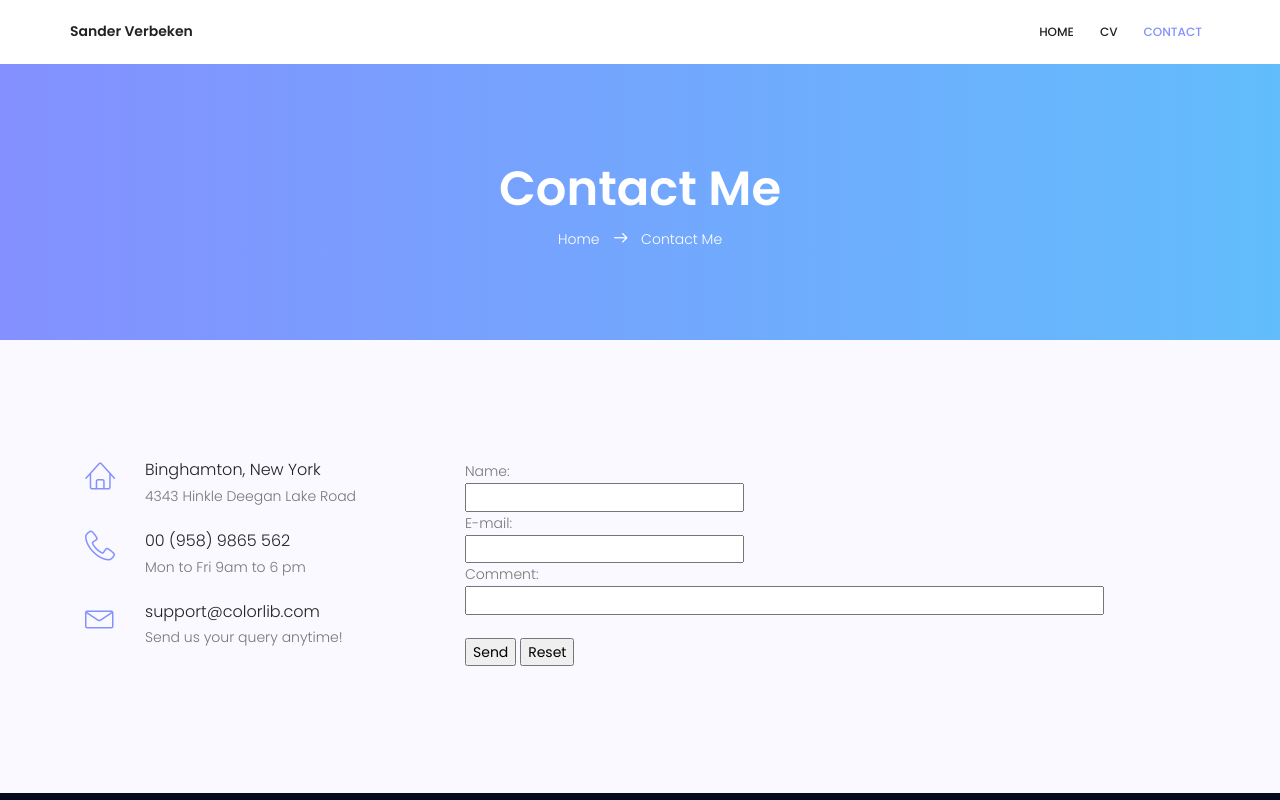
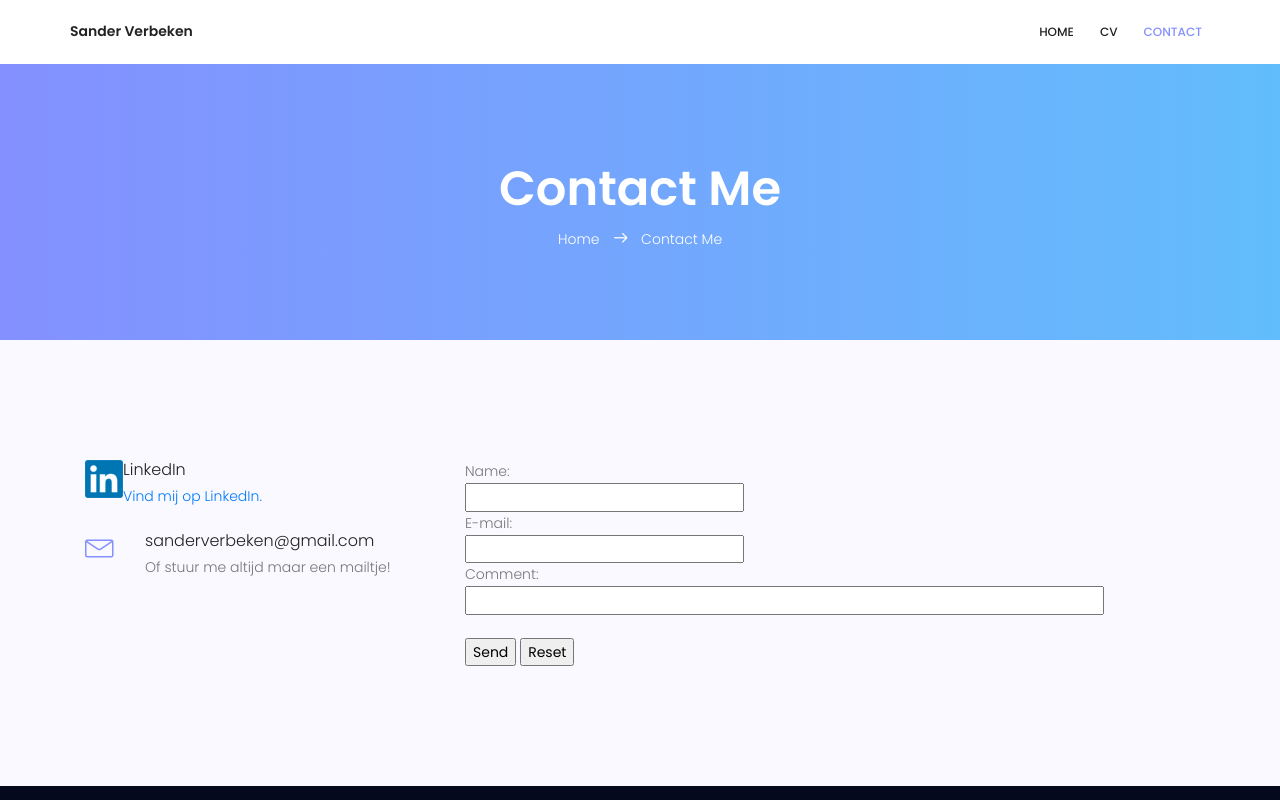
Before and after one commit to SanderVerbeken/SanderVerbeken.github.io, a plain HTML site: page contact.html in a window 1280 px wide. Shown: the top 800 px of the page. Drawn offline with nearby package versions, Linux system fonts and the light colour scheme; some packages are replaced by stand-ins of ours.

Commit message:
Finished. now only need to change the details.

```diff
--- a/contact.html
+++ b/contact.html
@@ -73,22 +73,15 @@
 						<div class="col-lg-4 d-flex flex-column address-wrap">
 							<div class="single-contact-address d-flex flex-row">
 								<div class="icon">
-									<span class="lnr lnr-home"></span>
+<!--									<span class="lnr lnr-home"></span>-->
+									<img src="img/linkedin.png" alt="LinkedIn">
 								</div>
 								<div class="contact-details">
-									<h5>Binghamton, New York</h5>
-									<p>
-										4343 Hinkle Deegan Lake Road
+									<a href="https://www.linkedin.com/in/sander-verbeken-341b0b1a2/">
+									<h5>LinkedIn</h5>
+									<p>Vind mij op LinkedIn.
 									</p>
-								</div>
-							</div>
-							<div class="single-contact-address d-flex flex-row">
-								<div class="icon">
-									<span class="lnr lnr-phone-handset"></span>
-								</div>
-								<div class="contact-details">
-									<h5>00 (958) 9865 562</h5>
-									<p>Mon to Fri 9am to 6 pm</p>
+									</a>
 								</div>
 							</div>
 							<div class="single-contact-address d-flex flex-row">
@@ -96,8 +89,8 @@
 									<span class="lnr lnr-envelope"></span>
 								</div>
 								<div class="contact-details">
-									<h5>support@colorlib.com</h5>
-									<p>Send us your query anytime!</p>
+									<h5>sanderverbeken@gmail.com</h5>
+									<p>Of stuur me altijd maar een mailtje!</p>
 								</div>
 							</div>
 						</div>
```
Also changed, not shown: index.html (+1 -1 lines), img/linkedin.png (added).
